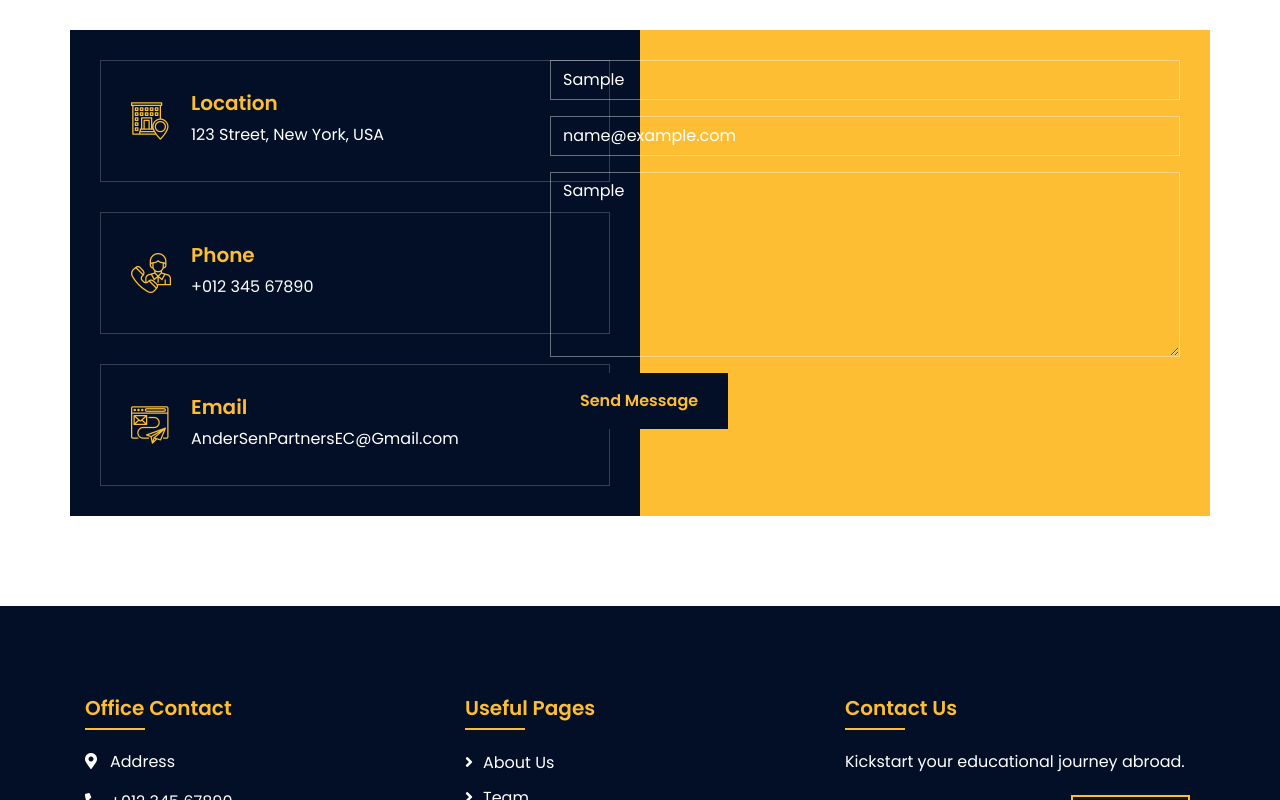
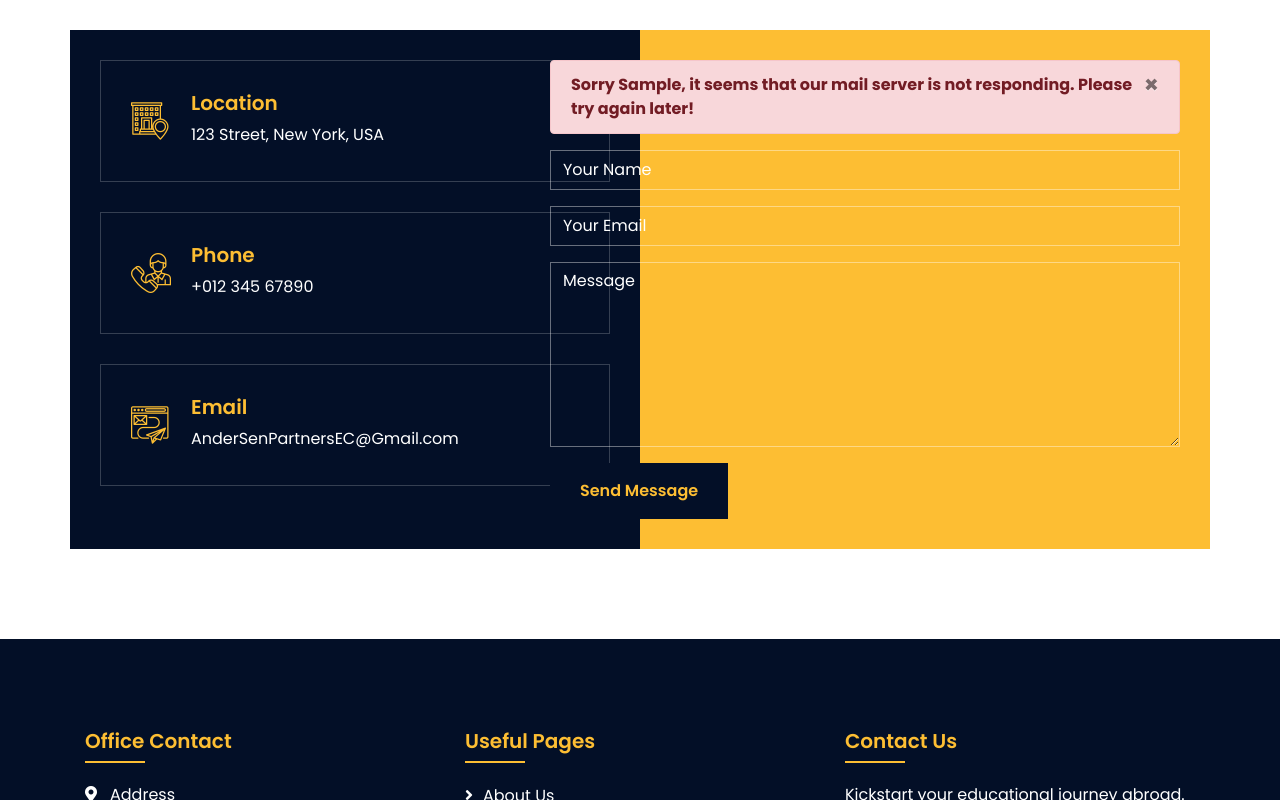
Before and after one commit to davidzandersen/AndersenPartnersEC.github.io, a plain HTML site: page contact.html in a window 1280 px wide. Both pictures are taken after typing "Sample", "name@example.com", "Sample" into the empty fields and a click on the button "Send Message". Shown: the part 728-1528 px from the top of the page. Drawn offline with nearby package versions, Linux system fonts and the light colour scheme; no server answers.

Commit message:
update navi

```diff
--- a/contact.html
+++ b/contact.html
@@ -98,7 +98,7 @@
                                 <a href="about.html" class="nav-item nav-link">About</a>
                                 <a href="team.html" class="nav-item nav-link">Team</a>
                                 <a href="service.html" class="nav-item nav-link">Service</a>
-                                <a href="portfolio.html" class="nav-item nav-link">Careers</a>
+                                <a href="careers.html" class="nav-item nav-link">Careers</a>
                                 <!-- <div class="nav-item dropdown">
                                     <a href="#" class="nav-link dropdown-toggle" data-toggle="dropdown">Pages</a>
                                     <div class="dropdown-menu">
--- a/mail/contact.js
+++ b/mail/contact.js
@@ -1,65 +1,65 @@
-// $(function () {
+$(function () {
 
-//     $("#contactForm input, #contactForm textarea").jqBootstrapValidation({
-//         preventSubmit: true,
-//         submitError: function ($form, event, errors) {
-//         },
-//         submitSuccess: function ($form, event) {
-//             event.preventDefault();
-//             var name = $("input#name").val();
-//             var email = $("input#email").val();
-//             var subject = $("input#subject").val();
-//             var message = $("textarea#message").val();
+    $("#contactForm input, #contactForm textarea").jqBootstrapValidation({
+        preventSubmit: true,
+        submitError: function ($form, event, errors) {
+        },
+        submitSuccess: function ($form, event) {
+            event.preventDefault();
+            var name = $("input#name").val();
+            var email = $("input#email").val();
+            var subject = $("input#subject").val();
+            var message = $("textarea#message").val();
 
-//             $this = $("#sendMessageButton");
-//             $this.prop("disabled", true);
+            $this = $("#sendMessageButton");
+            $this.prop("disabled", true);
 
-//             $.ajax({
-//                 url: "contact.php",
-//                 type: "POST",
-//                 data: {
-//                     name: name,
-//                     email: email,
-//                     subject: subject,
-//                     message: message
-//                 },
-//                 cache: false,
-//                 success: function () {
-//                     $('#success').html("<div class='alert alert-success'>");
-//                     $('#success > .alert-success').html("<button type='button' class='close' data-dismiss='alert' aria-hidden='true'>&times;")
-//                             .append("</button>");
-//                     $('#success > .alert-success')
-//                             .append("<strong>Your message has been sent. </strong>");
-//                     $('#success > .alert-success')
-//                             .append('</div>');
-//                     $('#contactForm').trigger("reset");
-//                 },
-//                 error: function () {
-//                     $('#success').html("<div class='alert alert-danger'>");
-//                     $('#success > .alert-danger').html("<button type='button' class='close' data-dismiss='alert' aria-hidden='true'>&times;")
-//                             .append("</button>");
-//                     $('#success > .alert-danger').append($("<strong>").text("Sorry " + name + ", it seems that our mail server is not responding. Please try again later!"));
-//                     $('#success > .alert-danger').append('</div>');
-//                     $('#contactForm').trigger("reset");
-//                 },
-//                 complete: function () {
-//                     setTimeout(function () {
-//                         $this.prop("disabled", false);
-//                     }, 1000);
-//                 }
-//             });
-//         },
-//         filter: function () {
-//             return $(this).is(":visible");
-//         },
-//     });
+            $.ajax({
+                url: "contact.php",
+                type: "POST",
+                data: {
+                    name: name,
+                    email: email,
+                    subject: subject,
+                    message: message
+                },
+                cache: false,
+                success: function () {
+                    $('#success').html("<div class='alert alert-success'>");
+                    $('#success > .alert-success').html("<button type='button' class='close' data-dismiss='alert' aria-hidden='true'>&times;")
+                            .append("</button>");
+                    $('#success > .alert-success')
+                            .append("<strong>Your message has been sent. </strong>");
+                    $('#success > .alert-success')
+                            .append('</div>');
+                    $('#contactForm').trigger("reset");
+                },
+                error: function () {
+                    $('#success').html("<div class='alert alert-danger'>");
+                    $('#success > .alert-danger').html("<button type='button' class='close' data-dismiss='alert' aria-hidden='true'>&times;")
+                            .append("</button>");
+                    $('#success > .alert-danger').append($("<strong>").text("Sorry " + name + ", it seems that our mail server is not responding. Please try again later!"));
+                    $('#success > .alert-danger').append('</div>');
+                    $('#contactForm').trigger("reset");
+                },
+                complete: function () {
+                    setTimeout(function () {
+                        $this.prop("disabled", false);
+                    }, 1000);
+                }
+            });
+        },
+        filter: function () {
+            return $(this).is(":visible");
+        },
+    });
 
-//     $("a[data-toggle=\"tab\"]").click(function (e) {
-//         e.preventDefault();
-//         $(this).tab("show");
-//     });
-// });
+    $("a[data-toggle=\"tab\"]").click(function (e) {
+        e.preventDefault();
+        $(this).tab("show");
+    });
+});
 
-// $('#name').focus(function () {
-//     $('#success').html('');
-// });
+$('#name').focus(function () {
+    $('#success').html('');
+});
```
Also changed, not shown: about.html (+1 -1 lines), service.html (+1 -1 lines), team.html (+1 -1 lines).
